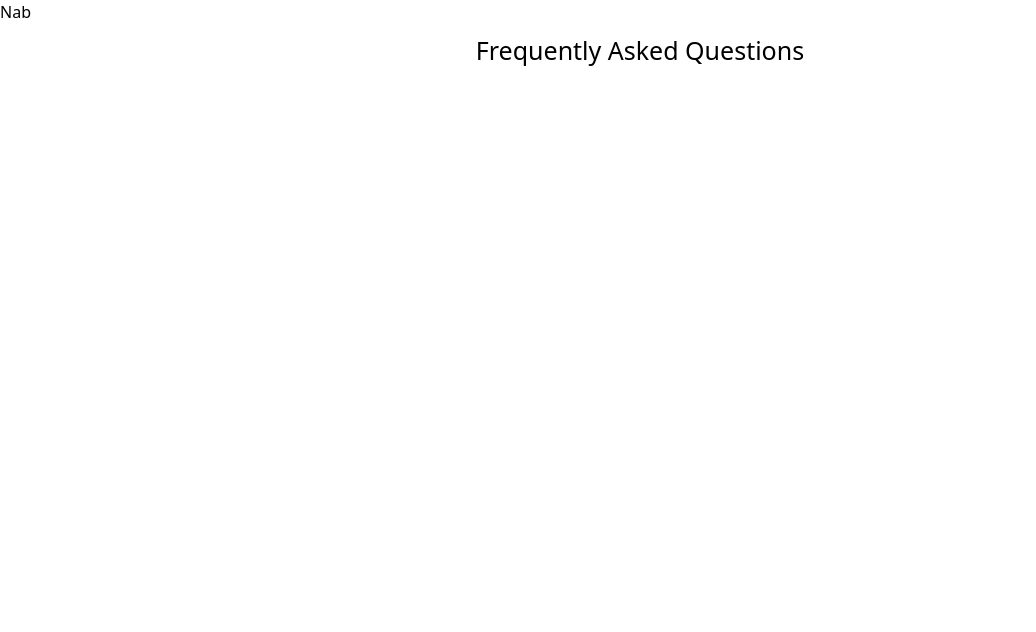
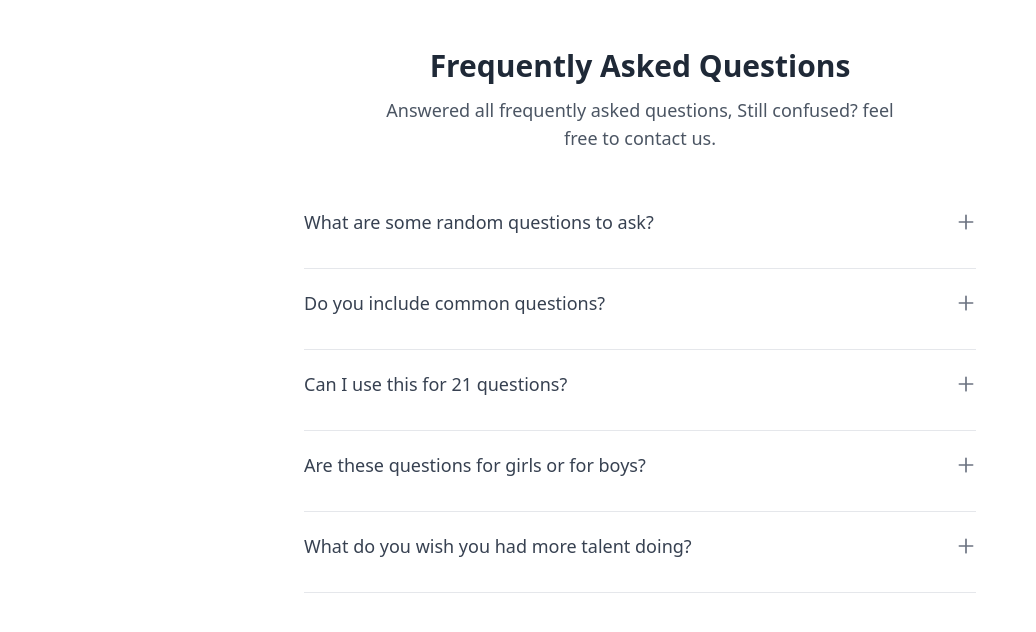
Before and after one commit to arpitsahuu/Learnify, a Next.js app in the folder client/: page /FAQ in a window 1280 px wide. Shown: the top 632 px of the page, without its empty margins (0-1036 px from the left). Built offline with nearby package versions, Linux system fonts and the light colour scheme.

Commit message:
add FAQ component

```diff
--- a/client/src/pages/FAQ.tsx
+++ b/client/src/pages/FAQ.tsx
@@ -1,70 +1,112 @@
-// import { styles } from '@/app/styles/style';
-// import { useGetHeroDataQuery } from '@/redux/features/layout/layoutApi';
-import React, { useEffect, useState } from 'react'
-import { HiMinus, HiPlus } from 'react-icons/hi';
+import { useRef, useState } from "react";
 
-type Props = {}
+interface FaqItem {
+    q: string;
+    a: string;
+}
 
-const FAQ = (props: Props) => {
-  // const { data } = useGetHeroDataQuery("FAQ", {
-  // });
-  const [activeQuestion, setActiveQuestion] = useState(null);
-  const [questions, setQuestions] = useState<any[]>([]);
+interface FaqsCardProps {
+    faqsList: FaqItem;
+    idx: number;
+}
 
-  // useEffect(() => {
-  //   if (data) {
-  //     setQuestions(data.layout?.faq);
-  //   }
-  // }, [data]);
+const FaqsCard: React.FC<FaqsCardProps> = ({ faqsList, idx }) => {
+    const answerElRef = useRef<HTMLDivElement | null>(null);
+    const [state, setState] = useState(false);
+    const [answerH, setAnswerH] = useState('0px');
 
-  const toggleQuestion = (id: any) => {
-    setActiveQuestion(activeQuestion === id ? null : id);
+    const handleOpenAnswer = () => {
+        if (answerElRef.current) {
+            const answerChild = answerElRef.current.firstElementChild as HTMLElement | null;
+            if (answerChild) {
+                const answerElH = answerChild.offsetHeight;
+                setState(!state);
+                setAnswerH(`${answerElH + 20}px`);
+            }
+        }
     };
 
     return (
+        <div
+            className="space-y-3 mt-5 overflow-hidden border-b"
+            key={idx}
+            onClick={handleOpenAnswer}
+        >
+            <h4 className="cursor-pointer pb-5 flex items-center justify-between text-lg text-gray-700 font-medium">
+                {faqsList.q}
+                {
+                    state ? (
+                        <svg xmlns="http://www.w3.org/2000/svg" className="h-5 w-5 text-gray-500 ml-2" fill="none" viewBox="0 0 24 24" stroke="currentColor">
+                            <path strokeLinecap="round" strokeLinejoin="round" strokeWidth={2} d="M20 12H4" />
+                        </svg>
+                    ) : (
+                        <svg xmlns="http://www.w3.org/2000/svg" className="h-5 w-5 text-gray-500 ml-2" fill="none" viewBox="0 0 24 24" stroke="currentColor">
+                            <path strokeLinecap="round" strokeLinejoin="round" strokeWidth={2} d="M12 4v16m8-8H4" />
+                        </svg>
+                    )
+                }
+            </h4>
+            <div
+                ref={answerElRef} className="duration-300"
+                style={state ? { height: answerH } : { height: '0px' }}
+            >
                 <div>
-      Nab
-      <div className="w-[90%] 800px:w-[80%] m-auto">
-        <h1 className={`text-[25px] text-black dark:text-white font-[500] font-Poppins text-center py-2 800px:text-[40px]`}>
+                    <p className="text-gray-500">
+                        {faqsList.a}
+                    </p>
+                </div>
+            </div>
+        </div>
+    );
+}
+
+const FAQSection: React.FC = () => {
+    const faqsList: FaqItem[] = [
+        {
+            q: "What are some random questions to ask?",
+            a: "That's exactly the reason we created this random question generator. There are hundreds of random questions to choose from so you're able to find the perfect random question."
+        },
+        {
+            q: "Do you include common questions?",
+            a: "This generator doesn't include most common questions. The thought is that you can come up with common questions on your own so most of the questions in this generator."
+        },
+        {
+            q: "Can I use this for 21 questions?",
+            a: "Yes! there are two ways that you can use this question generator depending on what you're after. You can indicate that you want 21 questions generated."
+        },
+        {
+            q: "Are these questions for girls or for boys?",
+            a: "The questions in this generator are gender neutral and can be used to ask either male or females (or any other gender the person identifies with)."
+        },
+        {
+            q: "What do you wish you had more talent doing?",
+            a: "If you've been searching for a way to get random questions, you've landed on the correct webpage. We created the Random Question Generator to ask you as many random questions as your heart desires."
+        }
+    ];
+
+    return (
+        <section className="leading-relaxed max-w-screen-xl mt-12 mx-auto px-4 md:px-8">
+            <div className="space-y-3 text-center">
+                <h1 className="text-3xl text-gray-800 font-semibold">
                     Frequently Asked Questions
                 </h1>
-        <div className="mt-12">
-          <dl className="space-y-8">
-            {questions?.map((q) => (
-              <div key={q.id}
-                className={`${q._id !== questions[0]?._id && "border-t"
-                  } border-gray-200 pt-6`}
-              >
-                <dt className="text-lg">
-                  <button
-                    className="flex items-start justify-between w-full text-left focus:outline-none"
-                    onClick={() => toggleQuestion(q._id)}
-                  >
-                    <span className="font-medium text-black dark:text-white">{q.question}</span>
-                    <span className="ml-6 flex-shrink-0">
-                      {activeQuestion === q._id ? (
-                        <HiMinus className="h-6 w-6 text-black dark:text-white" />
-                      ) : (
-                        <HiPlus className="h-6 w-6 text-black dark:text-white" />
-                      )}
-                    </span>
-                  </button>
-                </dt>
-                {activeQuestion === q._id && (
-                  <dd className="mt-2 pr-12">
-                    <p className="text-base font-Poppins text-black dark:text-white">{q.answer}</p>
-                  </dd>
-                )}
+                <p className="text-gray-600 max-w-lg mx-auto text-lg">
+                    Answered all frequently asked questions, Still confused? feel free to contact us.
+                </p>
             </div>
-            ))}
-          </dl>
+            <div className="mt-14 max-w-2xl mx-auto">
+                {
+                    faqsList.map((item, idx) => (
+                        <FaqsCard
+                            key={idx}
+                            idx={idx}
+                            faqsList={item}
+                        />
+                    ))
+                }
             </div>
-        <br />
-        <br />
-        <br />
-      </div>
-    </div>
-  )
+        </section>
+    );
 }
 
-export default FAQ
+export default FAQSection;
```
Lines whose indentation alone changed are shown as unchanged.
